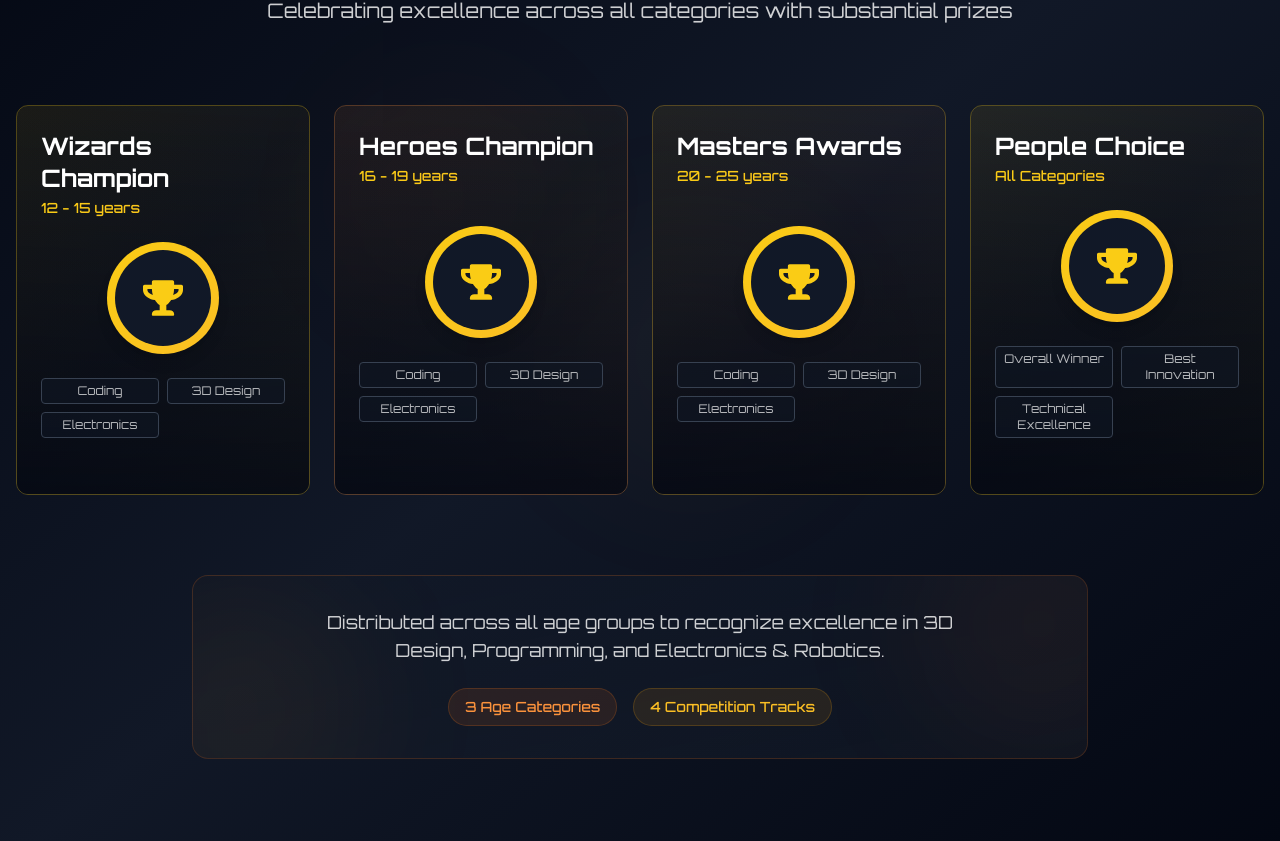
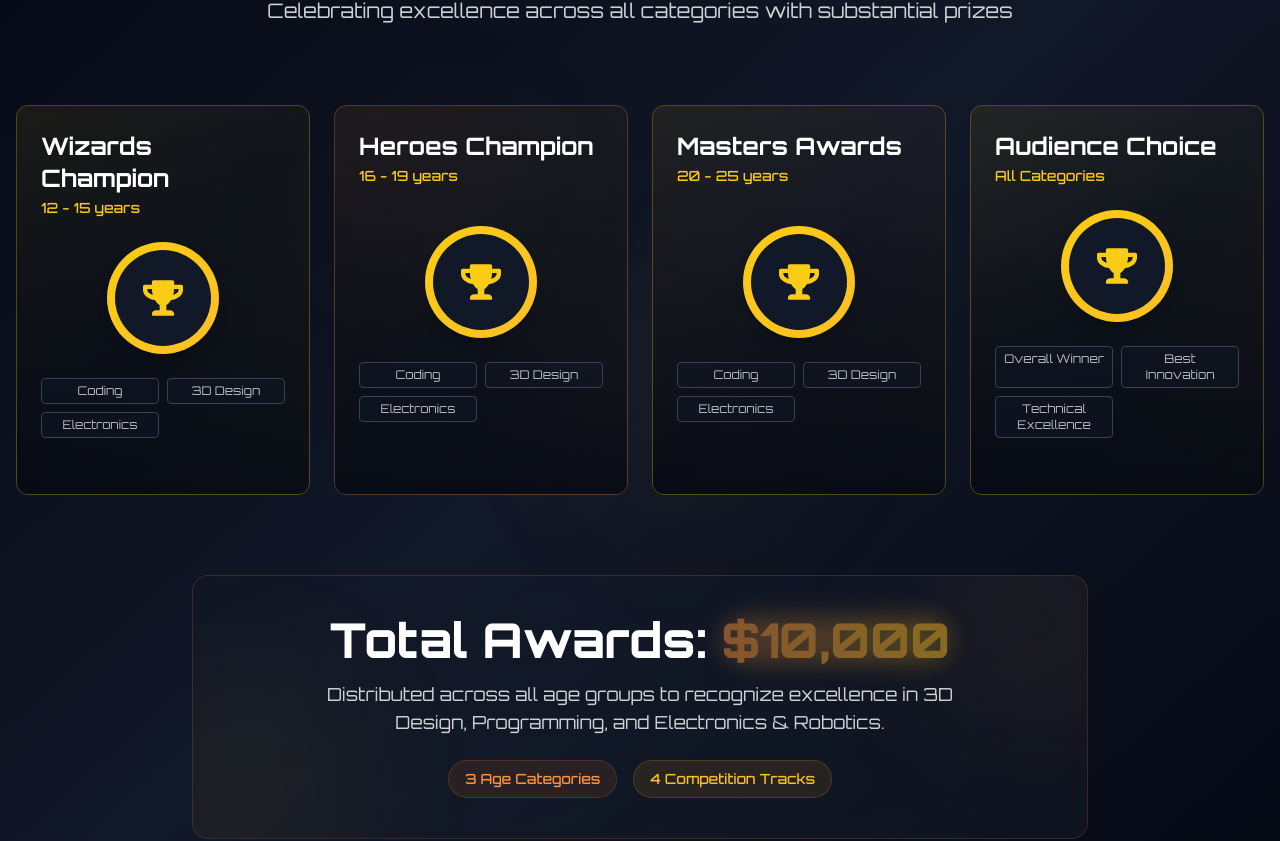
Before and after one commit to KaungKhantSoe2004/MindHack, a React (Create React App) app: page /mindhack-2025 in a window 1280 px wide. Shown: the part 999-1840 px from the top of the page. Built offline with nearby package versions, Linux system fonts and the light colour scheme.

Commit message:
addedHighlightprize

```diff
--- a/src/pages/mindhack2025.js
+++ b/src/pages/mindhack2025.js
@@ -248,7 +248,7 @@ export default function MindHack2025() {
                 icon: <FaTrophy className="w-10 h-10" />,
               },
               {
-                title: "People Choice",
+                title: "Audience Choice",
                 ageGroup: "All Categories",
                 amount: "$4,000",
                 color: "from-yellow-400 to-amber-400",
@@ -320,16 +320,6 @@ export default function MindHack2025() {
                         ))}
                       </div>
                     </div>
-
-                    {/* Prize amount */}
-                    <div className="text-center">
-                      {/* <p className="text-white/60 text-sm mb-1">Prize</p>
-                      <p
-                        className={`text-3xl font-bold bg-gradient-to-r ${award.color} bg-clip-text text-transparent`}
-                      >
-                        {award.amount}
-                      </p> */}
-                    </div>
                   </div>
                 </div>
               </motion.div>
@@ -344,18 +334,21 @@ export default function MindHack2025() {
             viewport={{ once: true }}
             className="mt-20"
           >
-            <div className="relative bg-gradient-to-br from-gray-900/50 to-gray-800/30 rounded-2xl p-8 max-w-4xl mx-auto border border-orange-500/20 overflow-hidden">
-              {/* Decorative elements */}
+            <div className="relative bg-gradient-to-br from-gray-900/50 to-gray-800/30 rounded-2xl p-10 max-w-4xl mx-auto border border-orange-500/20 overflow-hidden text-center">
+              {/* Glowing circles */}
               <div className="absolute -top-20 -right-20 w-64 h-64 rounded-full bg-orange-500/5 blur-3xl" />
               <div className="absolute -bottom-20 -left-20 w-64 h-64 rounded-full bg-amber-500/5 blur-3xl" />
 
-              <div className="relative z-10 text-center">
-                {/* <h3 className="text-3xl font-bold text-white mb-3">
-                  Total Prize Pool:{" "}
-                  <span className="text-transparent bg-clip-text bg-gradient-to-r from-orange-400 to-amber-400">
+              <div className="relative z-10">
+                {/* Glowing Total Prize */}
+                <h3 className="text-4xl md:text-5xl font-extrabold text-white mb-4">
+                  Total Awards:{" "}
+                  <span className="relative inline-block text-transparent bg-clip-text bg-gradient-to-r from-orange-400 to-amber-400 animate-pulse">
                     $10,000
+                    <span className="absolute inset-0 blur-md bg-gradient-to-r from-orange-400 to-amber-400 opacity-40 animate-pulse rounded-full z-[-1]" />
                   </span>
-                </h3> */}
+                </h3>
+
                 <p className="text-white/80 text-lg max-w-2xl mx-auto font-light">
                   Distributed across all age groups to recognize excellence in
                   3D Design, Programming, and Electronics & Robotics.
```
